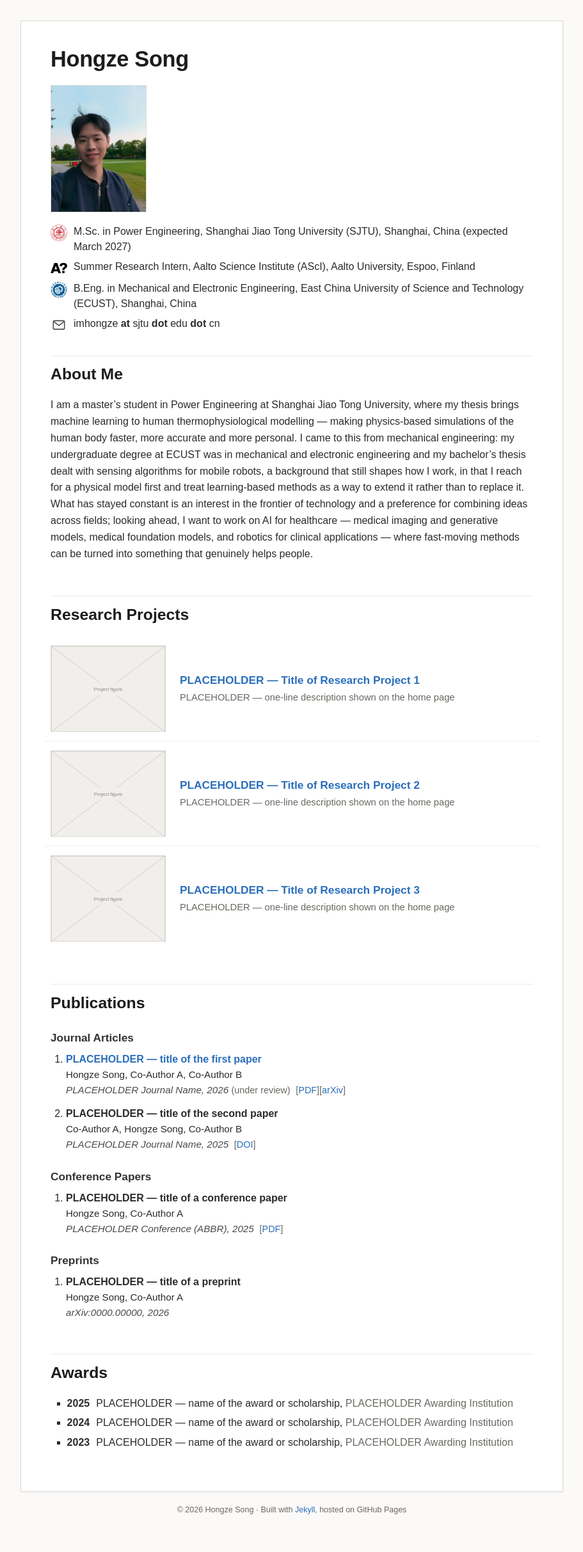
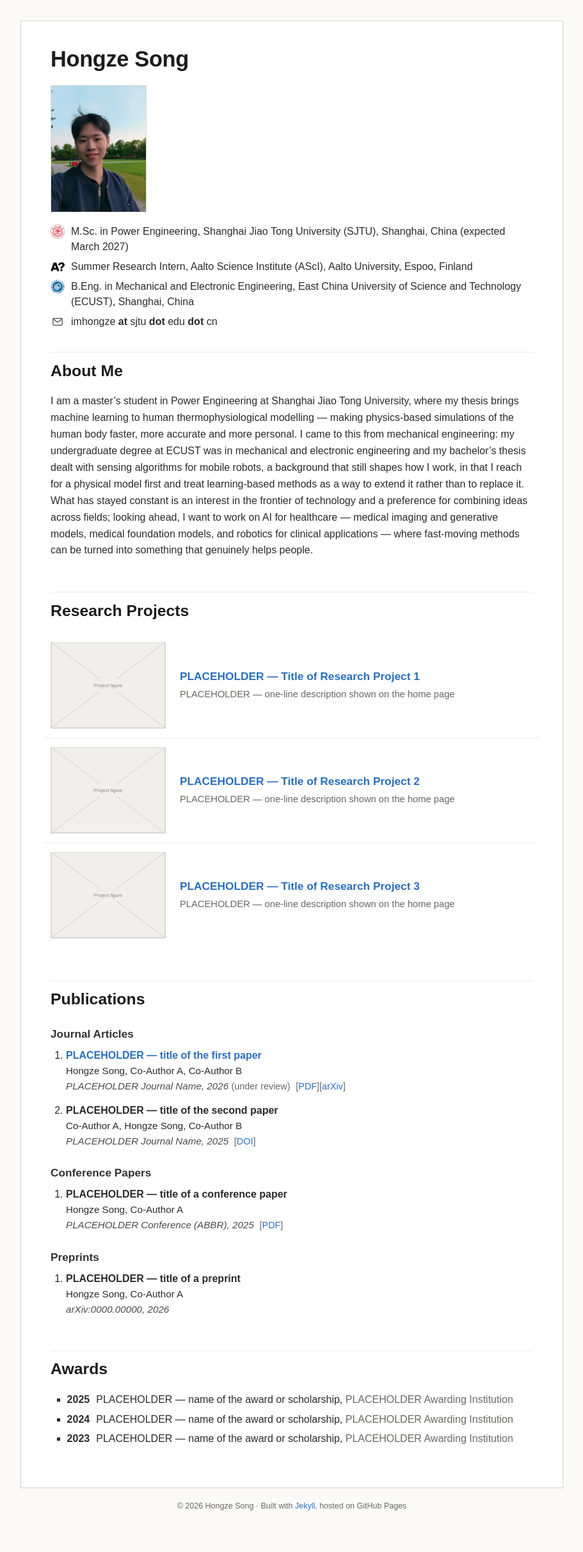
Before and after one commit to TimidZe/timidze.github.io, a Jekyll site: the page built from index.md, in a window 1280 px wide. Shown: the whole page at 64% size, without its empty margins (184-1095 px from the left). Built offline with Jekyll 4.4.1, drawn with Linux system fonts in a browser that asks for light colours.

Commit message:
Cache-bust the stylesheet, shrink affiliation icons to 22px
Co-Authored-By: Claude Opus 5 <noreply@anthropic.com>
Claude-Session: https://claude.ai/code/session_01E7qXnjW2uLvZK7CSo8vXE5

```diff
--- a/_layouts/default.html
+++ b/_layouts/default.html
@@ -7,7 +7,7 @@
   <meta name="description" content="{{ page.description | default: site.description }}">
   <link rel="icon" href="{{ '/images/favicon.svg' | relative_url }}" type="image/svg+xml">
   <link rel="alternate icon" href="{{ '/images/favicon.ico' | relative_url }}">
-  <link rel="stylesheet" href="{{ '/assets/css/style.css' | relative_url }}">
+  <link rel="stylesheet" href="{{ '/assets/css/style.css' | relative_url }}?v={{ site.time | date: '%s' }}">
   <link rel="canonical" href="{{ page.url | absolute_url }}">
 </head>
 <body>
--- a/assets/css/style.css
+++ b/assets/css/style.css
@@ -134,9 +134,9 @@ blockquote {
 }
 
 .aff-icon {
-  flex: 0 0 26px;
-  width: 26px;
-  height: 26px;
+  flex: 0 0 22px;
+  width: 22px;
+  height: 22px;
   object-fit: contain;
   margin-top: .05em;
 }
```
